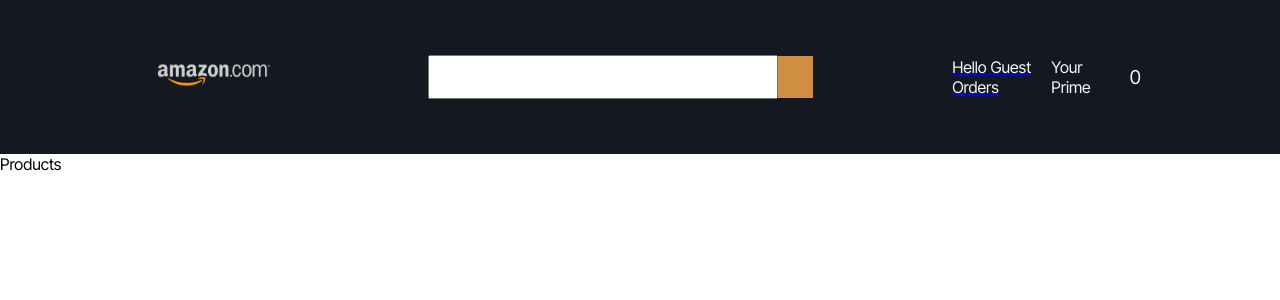
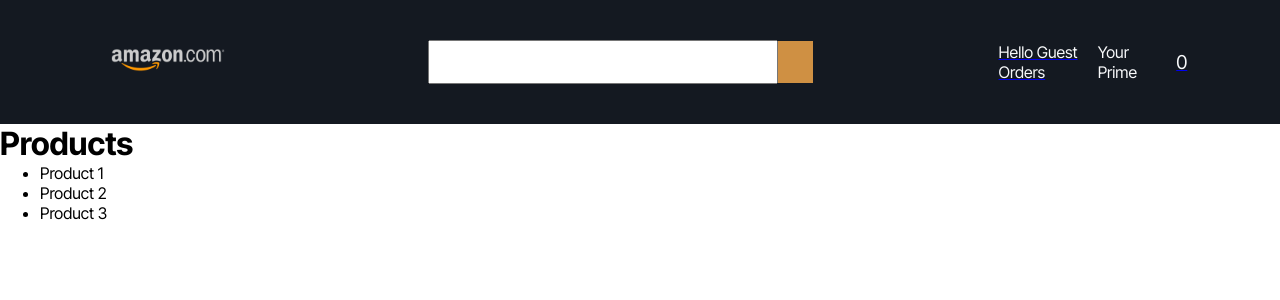
Before and after one commit to BuhleMtshali/amazon-clone-zaio, a React (Vite) app in the folder amazon-clone/: page /products in a window 1280 px wide. Shown: the top 300 px of the page. Built offline with nearby package versions, Linux system fonts and the light colour scheme; some icons are missing.

Commit message:
updated the Product details

```diff
--- a/amazon-clone/src/App.jsx
+++ b/amazon-clone/src/App.jsx
@@ -3,6 +3,7 @@ import { Route, Routes } from 'react-router-dom';
 import Home from './components/Home';
 import Header from './components/layout/Header';
 import Products from './components/Products';
+import ProductDetails from './components/ProductDetails';
 import './App.css'
 
 function App() {
@@ -12,6 +13,7 @@ function App() {
     <Routes>
       <Route path='/home' element={<Home />} />
       <Route path='/products' element={<Products />} />
+      <Route path='/product-details/:id' element={<ProductDetails />} />
     </Routes>
 
     </>
--- /dev/null
+++ b/amazon-clone/src/components/ProductDetails.jsx
@@ -0,0 +1,9 @@
+import React from 'react'
+
+const ProductDetails = () => {
+  return (
+   <h1>Product Details</h1>
+  )
+}
+
+export default ProductDetails
--- a/amazon-clone/src/components/Products.jsx
+++ b/amazon-clone/src/components/Products.jsx
@@ -2,7 +2,14 @@ import React from 'react'
 
 const Products = () => {
   return (
-    <div>Products</div>
+    <div>
+      <h1>Products</h1>
+      <ul>
+        <li>Product 1</li>
+        <li>Product 2</li>
+        <li>Product 3</li>
+      </ul>
+    </div>
   )
 }
 
--- a/amazon-clone/src/components/layout/Header.css
+++ b/amazon-clone/src/components/layout/Header.css
@@ -2,13 +2,14 @@
     background-color: #141921;
     width: 100%;
     display: flex;
-    justify-content: space-evenly;
+    justify-content: space-around;
     align-items: center;
+
 }
 
 .header .logo-img{
     width: 150px;
-    height: 150px;
+    height: 120px;
     object-fit: contain;
     object-position: center;
 }
```
